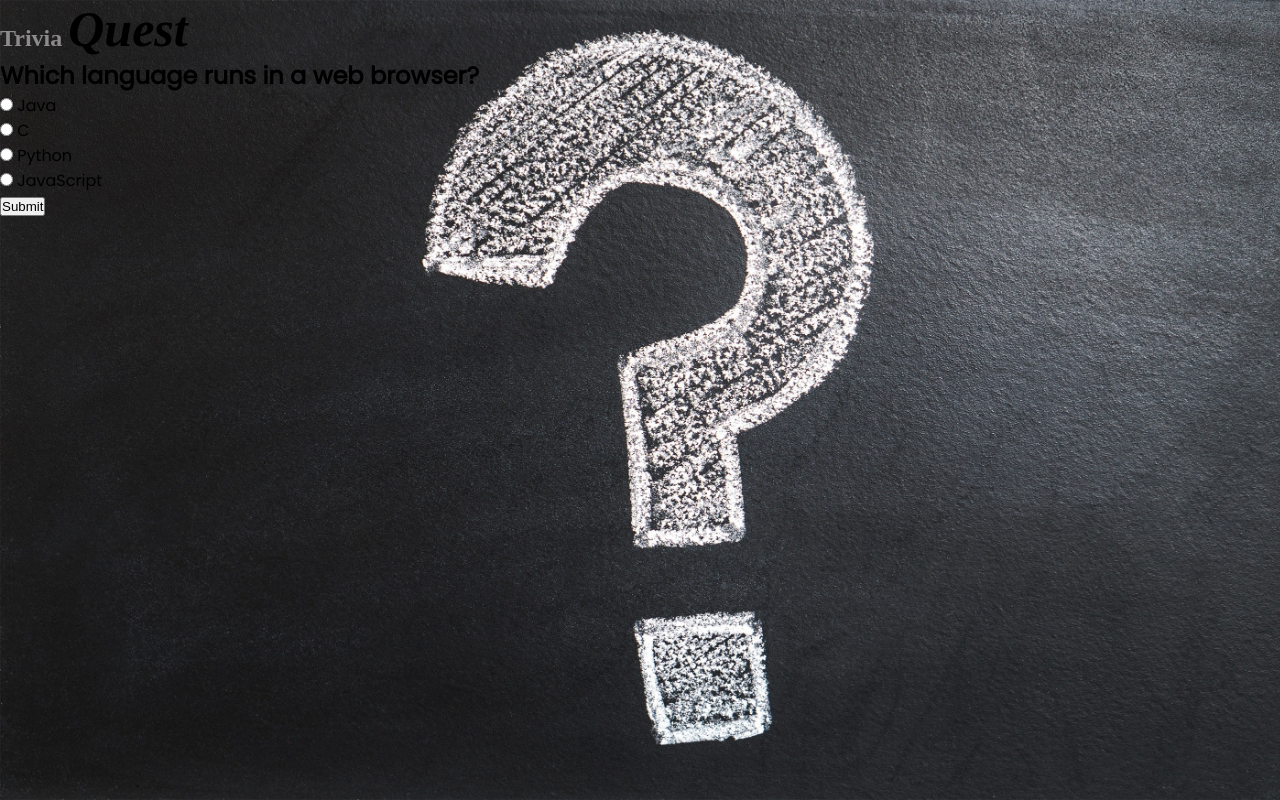
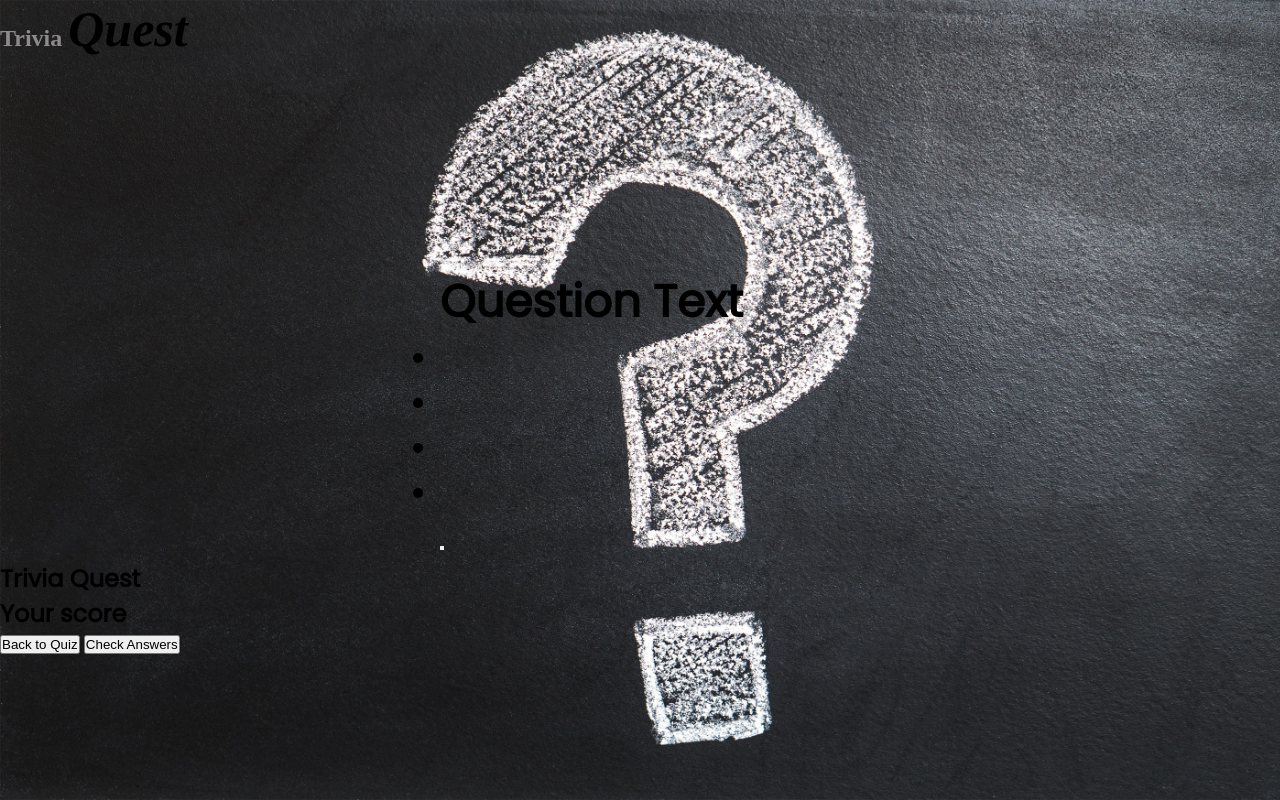
Before and after one commit to alemba-21/js-quiz, a plain HTML site: page index.html in a window 1280 px wide. Drawn offline with Linux system fonts and the light colour scheme.

Commit message:
working on questionBank

```diff
--- a/assets/css/style.css
+++ b/assets/css/style.css
@@ -37,5 +37,20 @@ body {
 }
 
 .quiz-header {
+  padding-top: 210px;
+  padding-left: 440px;
+  font-size: 30px;
+}
+
+ul li{
 
 }
+
+/* button section */
+#submit{
+  background-color: blue;
+  font-size: larger;
+  border-radius: 20px;
+  padding: 3px;
+  margin: 10px;
+}
--- a/index.html
+++ b/index.html
@@ -20,31 +20,31 @@
           <h2 id="question">Question Text</h2>
 
           <!-- ordered and unordered list section -->
-          <ul>
-            <li>
-              <input type="radio" name="answer" id="a" class="answer" />
-              <label for="a" id="a_text">Question</label>
-            </li>
-            <li>
-              <input type="radio" name="answer" id="b" class="answer" />
-              <label for="b" id="b_text">Question</label>
-            </li>
-            <li>
-              <input type="radio" name="answer" id="c" class="answer" />
-              <label for="c" id="c_text">Question</label>
-            </li>
-            <li>
-              <input type="radio" name="answer" id="d" class="answer" />
-              <label for="d" id="d_text">Question</label>
-            </li>
-          </ul>
+            <ul type="A">
+              <li class="option"><span id="option0"></span></li>
+              <li class="option"><span id="option1"></span></li>
+              <li class="option"><span id="option2"></span></li>
+              <li class="option"><span id="option3"></span></li>
+            </ul>
+
+        <!-- button section -->
+        <div class="btn">
+          <button type="button" class="Next"></button>
+        </div>
+  </div>
+
+    <!-- scoreboard section -->
+        <div id="scoreboard">
+
+         <!-- logo icon -->
+           <h2>Trivia <span>Quest</span></h2>
+           <h2 id="score-title">Your score</h2>
+           <h2 id="score"></h2>
+           <button type="button" id="score-btn">Back to Quiz</button>
+           <button type="button" id="check-answer">Check Answers</button>
         </div>
 
-        <!-- button section -->
-
-      <button type="submit" id="submit">Submit</button>
-
-  </div>
+        <!-- javascript file source -->
     <script src="./script.js" type="module"></script>
 
   </body>
--- a/script.js
+++ b/script.js
@@ -1,37 +1,3 @@
-export const questionsData= [
-  {
-    question: "Which language runs in a web browser?",
-    a: "Java",
-    b: "C",
-    c: "Python",
-    d: "JavaScript",
-    correct: "JavaScript",
-  },
-  {
-    question: "What does CSS stand for?",
-    a: "Central Style Sheets",
-    b: "Cascading Style Sheets",
-    c: "Cascading Simple Sheets",
-    d: "Corrected Sheet Source",
-    correct: "Cascading Style Sheets",
-  },
-  {
-    question: "What does HTML stand for?",
-    a: "Hypertext Markup Language",
-    b: "Hypertext Markdown Language",
-    c: "Hyperloop Machine Language",
-    d: "Hypertransform Markdown Language",
-    correct: "Hypertext Markup Language",
-  },
-  {
-    question: "What year was JavaScript launched?",
-    a: "1996",
-    b: "1995",
-    c: "1994",
-    d: "none of the above",
-    correct: "1995",
-  },
-];
 
 const quiz = document.getElementById("quiz");
 const answerEls = document.querySelectorAll(".answer");
```
